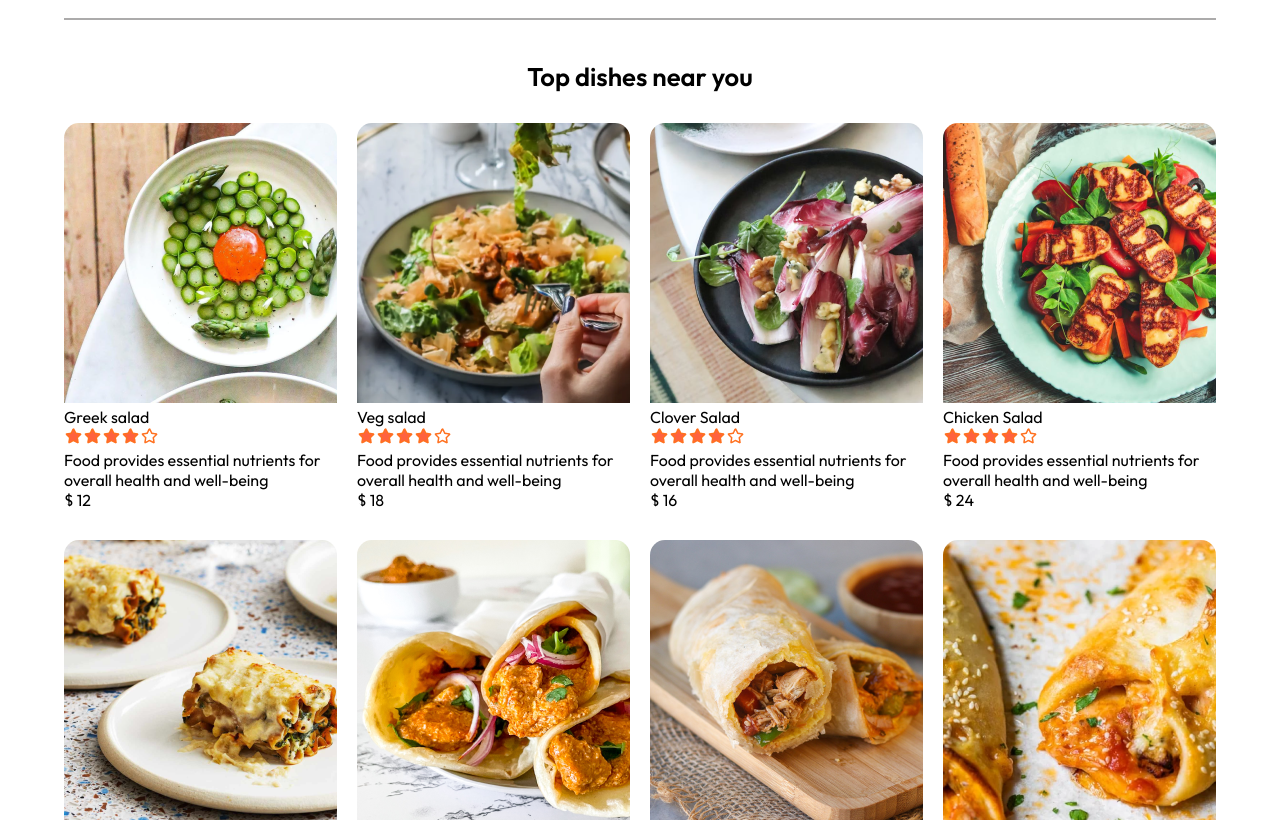
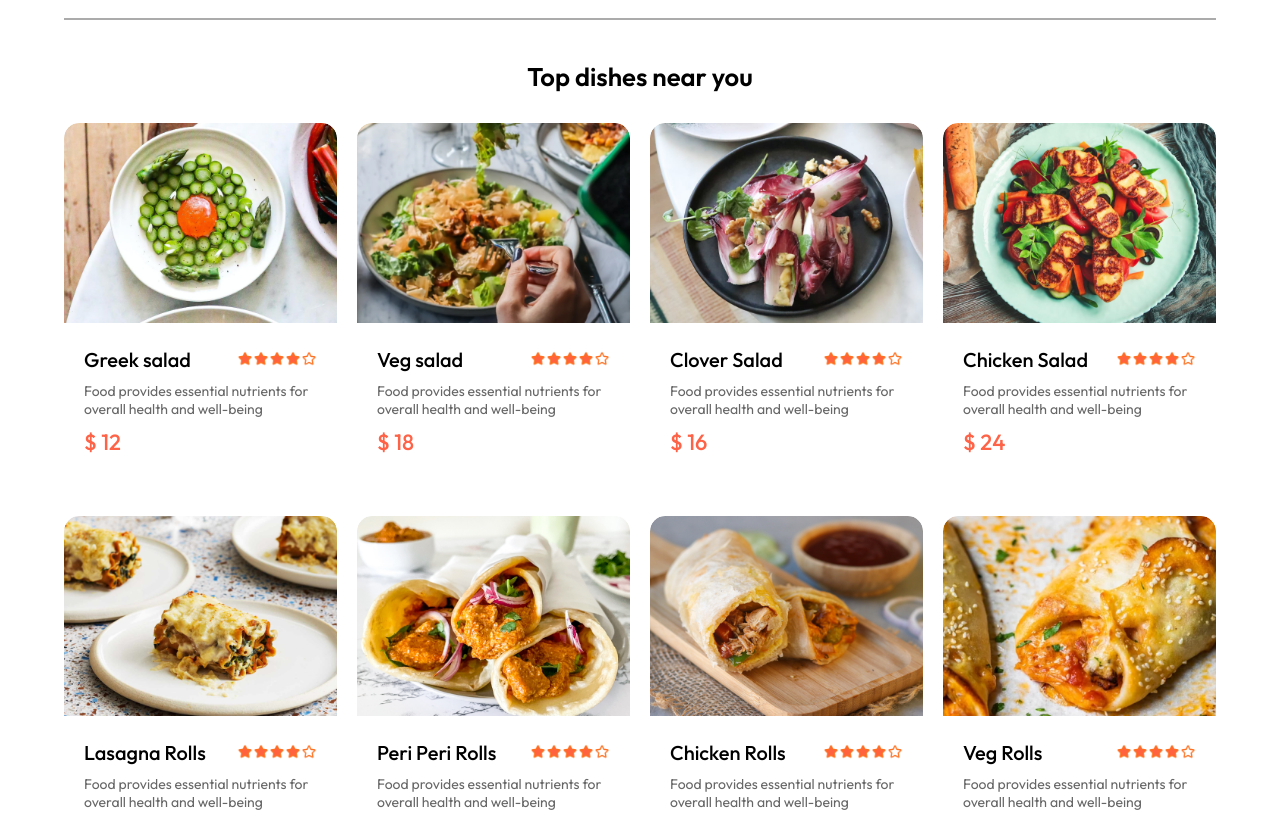
Before and after one commit to GTK-kala/React-Food-Delivery-App, a React (Vite) app in the folder React-Food-App/: page / in a window 1280 px wide. Shown: the part 860-1682 px from the top of the page. Built offline with nearby package versions, Linux system fonts and the light colour scheme.

Commit message:
Tenth commit

```diff
--- a/React-Food-App/src/Components/FoodItem/FoodItem.css
+++ b/React-Food-App/src/Components/FoodItem/FoodItem.css
@@ -7,3 +7,35 @@
     transition: 0.3s;
     animation: fadeIn 0.8s ease-in-out;
 }
+.food-item-img{
+    width: 100%;
+    border-radius: 15px 15px 0 0;
+    height: 200px;
+    object-fit: cover;
+}
+.food-item-info{
+    padding: 20px;
+}
+.food-item-name-rating{
+    display: flex;
+    justify-content: space-between;
+    align-items: center;
+    margin-bottom: 10px;
+}
+.food-item-name-rating p{
+   font-size: 20px;
+    font-weight: 500;
+}
+.food-item-name-rating img{
+   width: 80px;
+}
+.food-item-description{
+    font-size: 14px;
+    color: #676767;
+}
+.food-item-price{
+    font-size: 22px;
+    font-weight: 500;
+    color: tomato;
+    margin: 10px 0px;
+}
```
